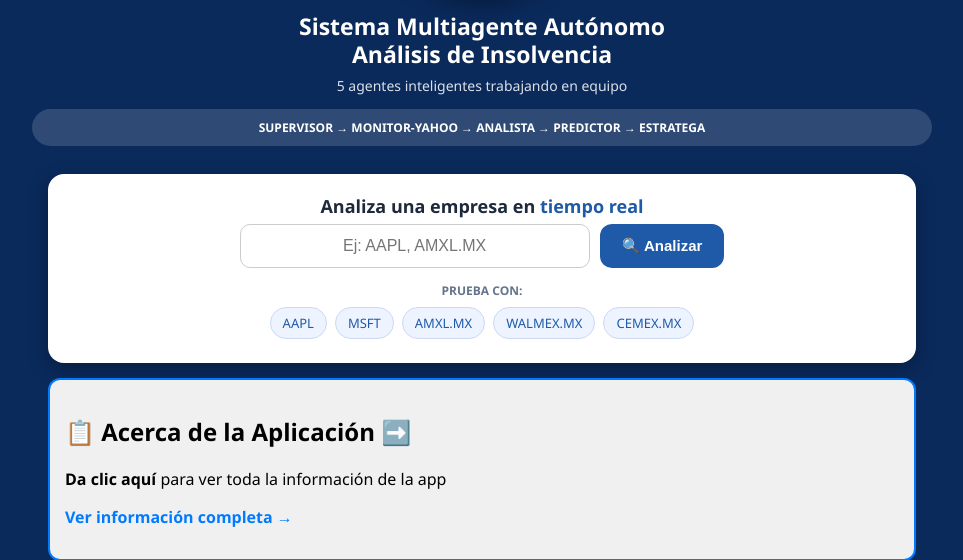
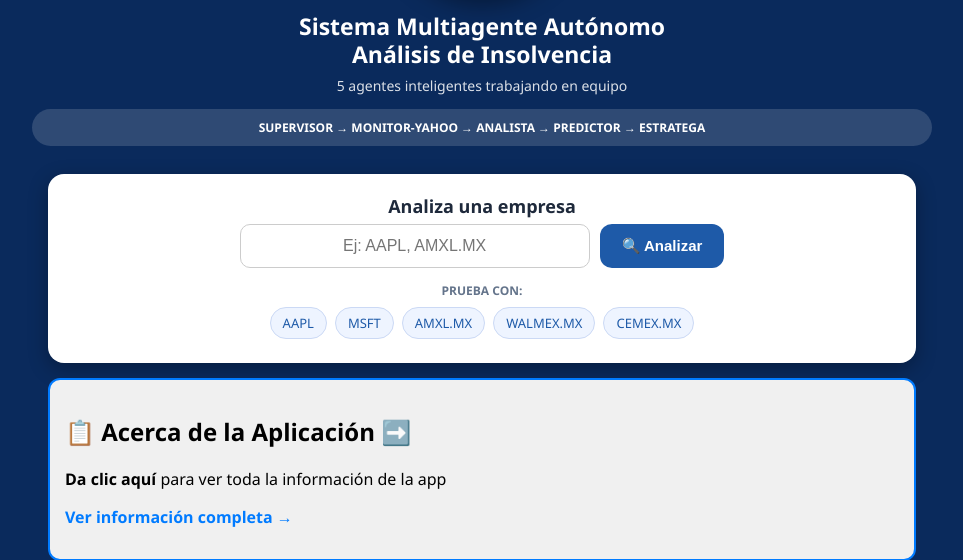
Before and after one commit to bereniceaviz081202-creator/Agente_fianciero, a Python web app: template templates/index.html in a window 1280 px wide. Shown: the part 216-776 px from the top of the page, without its empty margins (158-1121 px from the left). Run offline with Jinja, Linux system fonts and the light colour scheme; the template is opened without the code that fills it, so the values that code supplies are empty.

Commit message:
Update index.html

```diff
--- a/templates/index.html
+++ b/templates/index.html
@@ -39,7 +39,7 @@ button:hover{background:#0f2a5c}
 </div>
 <div class="wrap">
 <div class="search-card">
-<h2>Analiza una empresa en <span>tiempo real</span></h2>
+<h2>Analiza una empresa</h2>
 <div class="row">
 <input id="ticker" type="text" placeholder="Ej: AAPL, AMXL.MX" style="padding:12px; width:70%; max-width:350px; border:1px solid #ccc; border-radius:10px; font-size:16px; text-align:center;">
 <button onclick="analizar()">🔍 Analizar</button>
```
